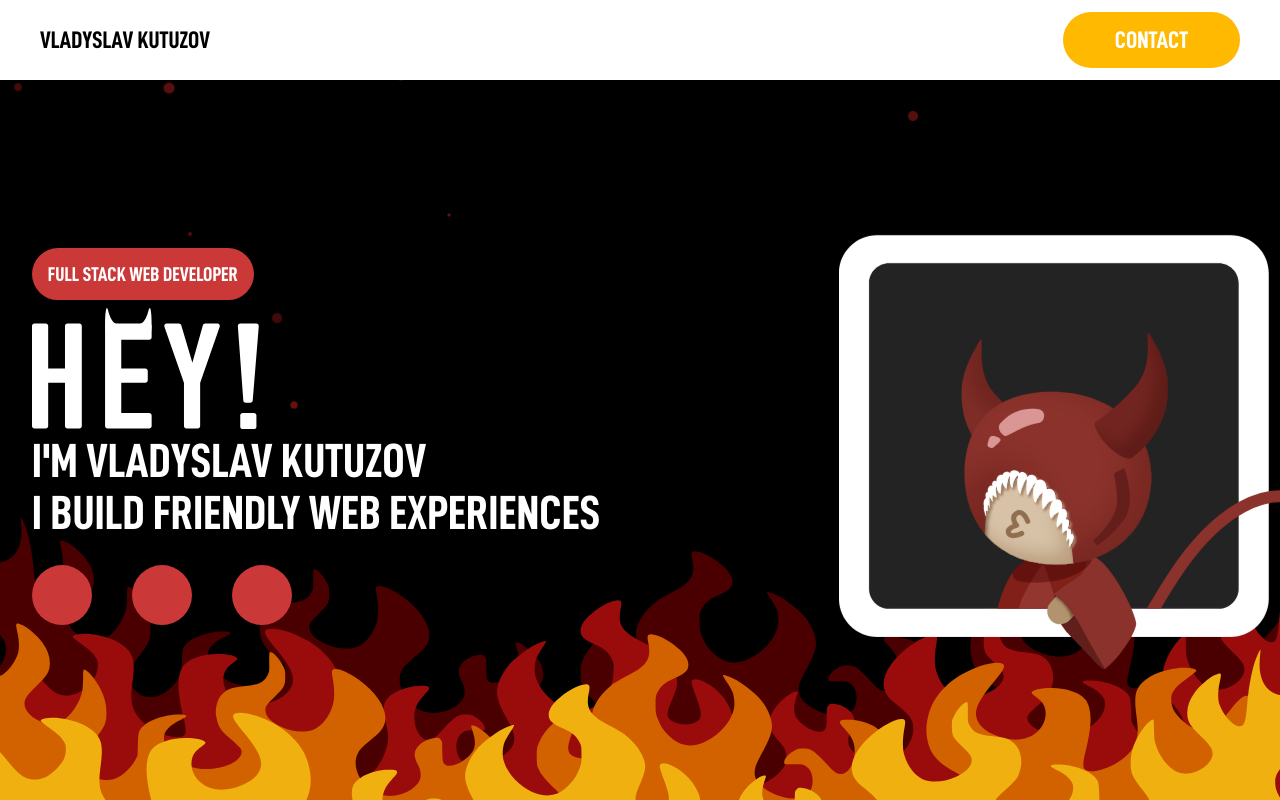
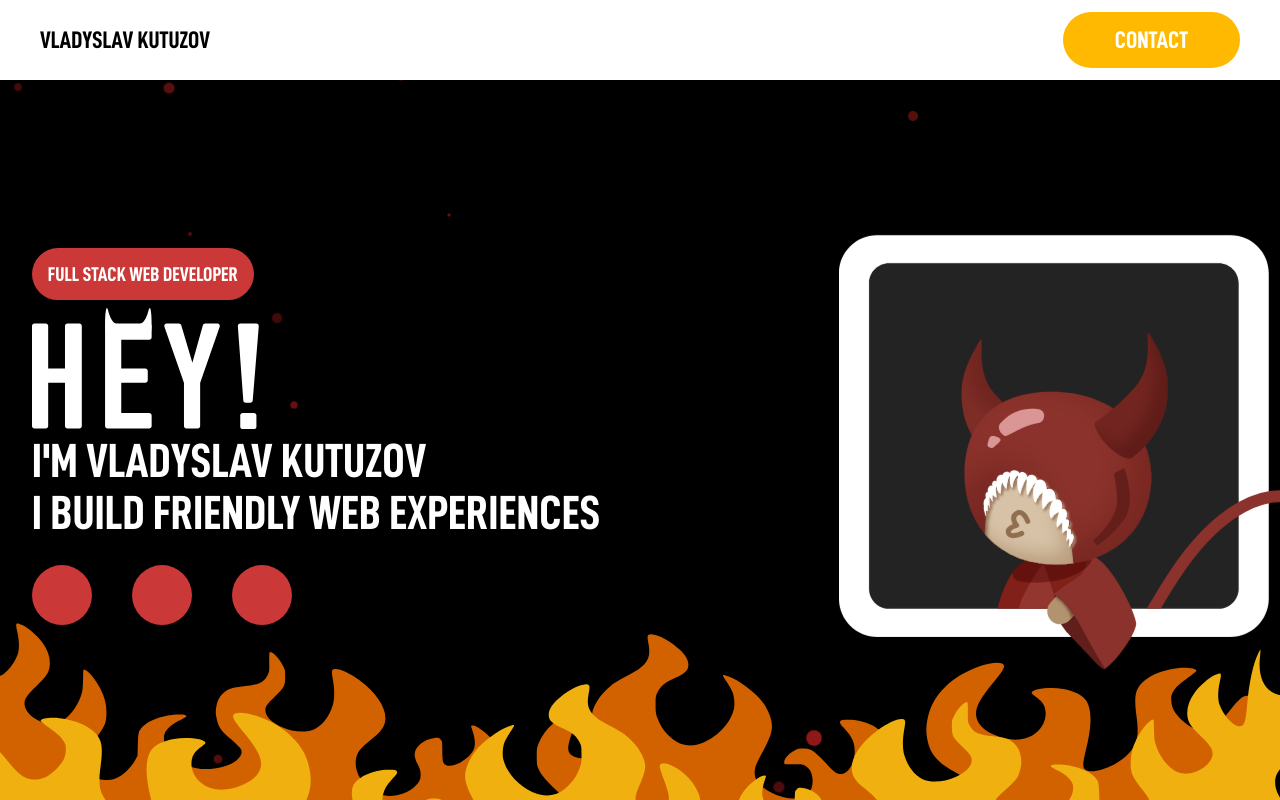
Before and after one commit to Keymor/portfolio-evil, a React (Vite) app: page / in a window 1280 px wide. Shown: the top 800 px of the page. Built offline with nearby package versions, Linux system fonts and the light colour scheme.

Commit message:
UI respon

```diff
--- a/src/App.tsx
+++ b/src/App.tsx
@@ -58,7 +58,7 @@ function App() {
         </div>
         <Fire color='rgb(150, 25, 25' amount={50} />
         <div className='w-full -mb-140 mt-auto scale-x-110 z-0'>
-          <FlameBack />
+          {/* <FlameBack /> */}
         </div>
         <div className='w-full -mb-100 mt-auto scale-x-110 z-3'>
           <Flame />
```
